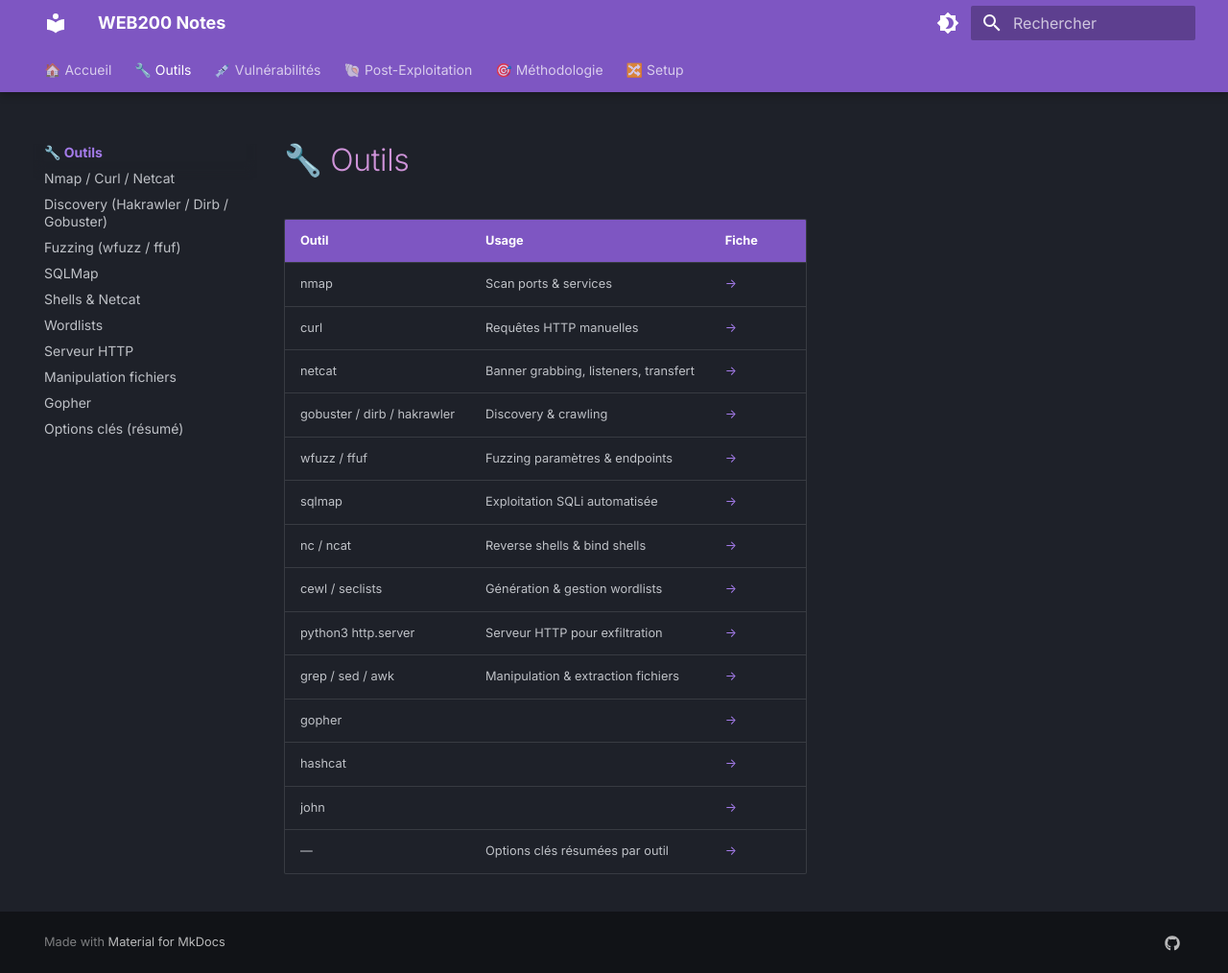
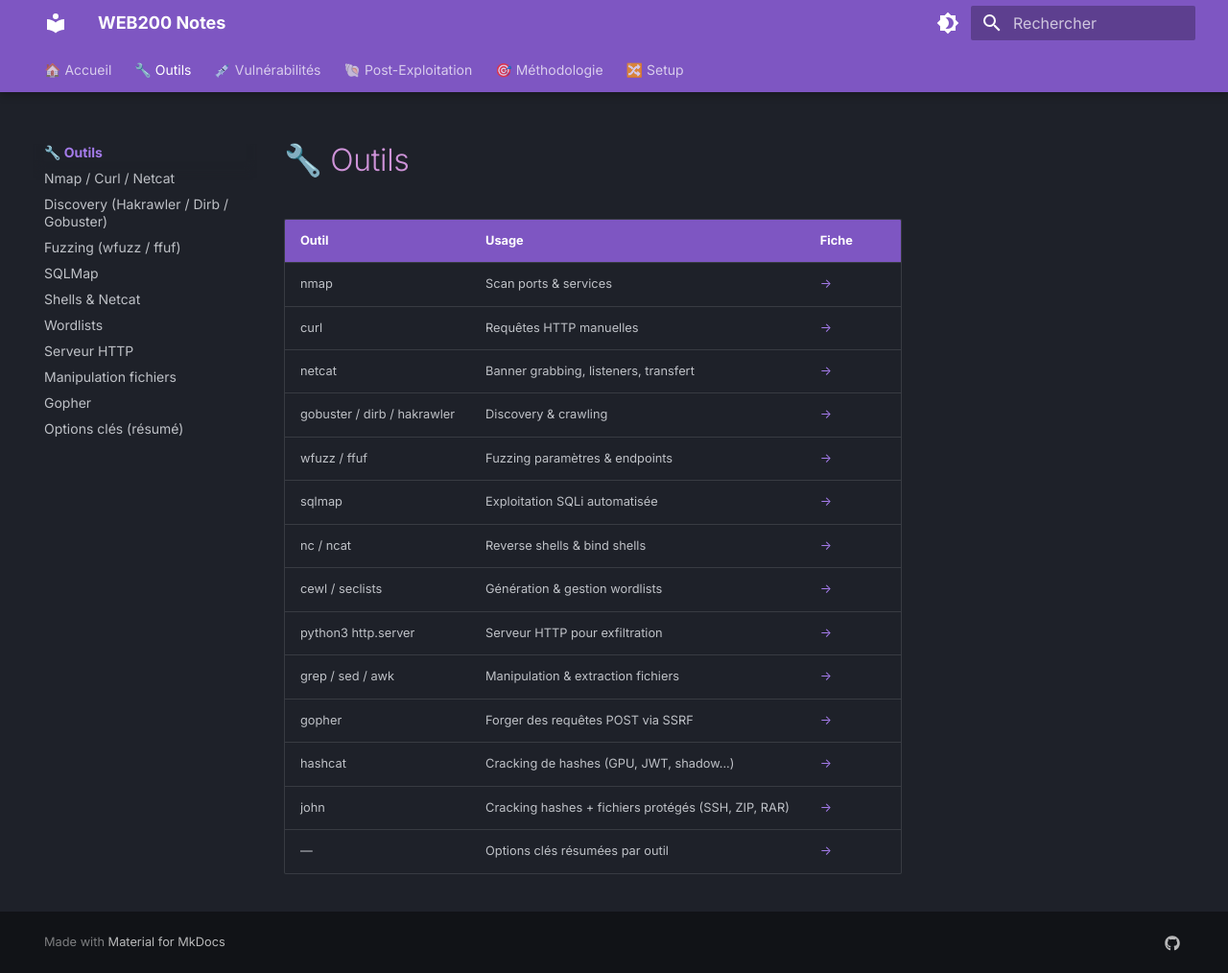
Before and after one commit to GaelleBriet/web200-notes, an MkDocs documentation site: the page built from docs/outils/index.md, in a window 1280 px wide and 1014 px high. Shown: the whole window at 96% size. Built offline with MkDocs 1.6.1 and Material for MkDocs 9.7.7, drawn with Linux system fonts in a browser that asks for light colours.

Commit message:
Update tools documentation with detailed usage for Gopher, Hashcat, and John

```diff
--- a/docs/outils/index.md
+++ b/docs/outils/index.md
@@ -1,18 +1,18 @@
 # 🔧 Outils
 
-| Outil                       | Usage                                 | Fiche                              |
-|-----------------------------|---------------------------------------|------------------------------------|
-| nmap                        | Scan ports & services                 | [→](1-enumeration-nmap-curl-nc.md) |
-| curl                        | Requêtes HTTP manuelles               | [→](1-enumeration-nmap-curl-nc.md) |
-| netcat                      | Banner grabbing, listeners, transfert | [→](1-enumeration-nmap-curl-nc.md) |
-| gobuster / dirb / hakrawler | Discovery & crawling                  | [→](2-discovery.md)                |
-| wfuzz / ffuf                | Fuzzing paramètres & endpoints        | [→](3-fuzzing.md)                  |
-| sqlmap                      | Exploitation SQLi automatisée         | [→](4-sqlmap.md)                   |
-| nc / ncat                   | Reverse shells & bind shells          | [→](5-shells-netcat.md)            |
-| cewl / seclists             | Génération & gestion wordlists        | [→](6-wordlists.md)                |
-| python3 http.server         | Serveur HTTP pour exfiltration        | [→](7-serveur-http.md)             |
-| grep / sed / awk            | Manipulation & extraction fichiers    | [→](8-manipulation-fichiers.md)    |
-| gopher                      |                                       | [→](25-gopher.md)                  |
-| hashcat                     |                                       | [→](26-hashcat.md)                 |
-| john                        |                                       | [→](27-john.md)                    |
-| —                           | Options clés résumées par outil       | [→](10-outils-options.md)          |
+| Outil                       | Usage                                               | Fiche                              |
+|-----------------------------|-----------------------------------------------------|------------------------------------|
+| nmap                        | Scan ports & services                               | [→](1-enumeration-nmap-curl-nc.md) |
+| curl                        | Requêtes HTTP manuelles                             | [→](1-enumeration-nmap-curl-nc.md) |
+| netcat                      | Banner grabbing, listeners, transfert               | [→](1-enumeration-nmap-curl-nc.md) |
+| gobuster / dirb / hakrawler | Discovery & crawling                                | [→](2-discovery.md)                |
+| wfuzz / ffuf                | Fuzzing paramètres & endpoints                      | [→](3-fuzzing.md)                  |
+| sqlmap                      | Exploitation SQLi automatisée                       | [→](4-sqlmap.md)                   |
+| nc / ncat                   | Reverse shells & bind shells                        | [→](5-shells-netcat.md)            |
+| cewl / seclists             | Génération & gestion wordlists                      | [→](6-wordlists.md)                |
+| python3 http.server         | Serveur HTTP pour exfiltration                      | [→](7-serveur-http.md)             |
+| grep / sed / awk            | Manipulation & extraction fichiers                  | [→](8-manipulation-fichiers.md)    |
+| gopher                      | Forger des requêtes POST via SSRF                   | [→](25-gopher.md)                  |
+| hashcat                     | Cracking de hashes (GPU, JWT, shadow...)            | [→](26-hashcat.md)                 |
+| john                        | Cracking hashes + fichiers protégés (SSH, ZIP, RAR) | [→](27-john.md)                    |
+| —                           | Options clés résumées par outil                     | [→](10-outils-options.md)          |
```
